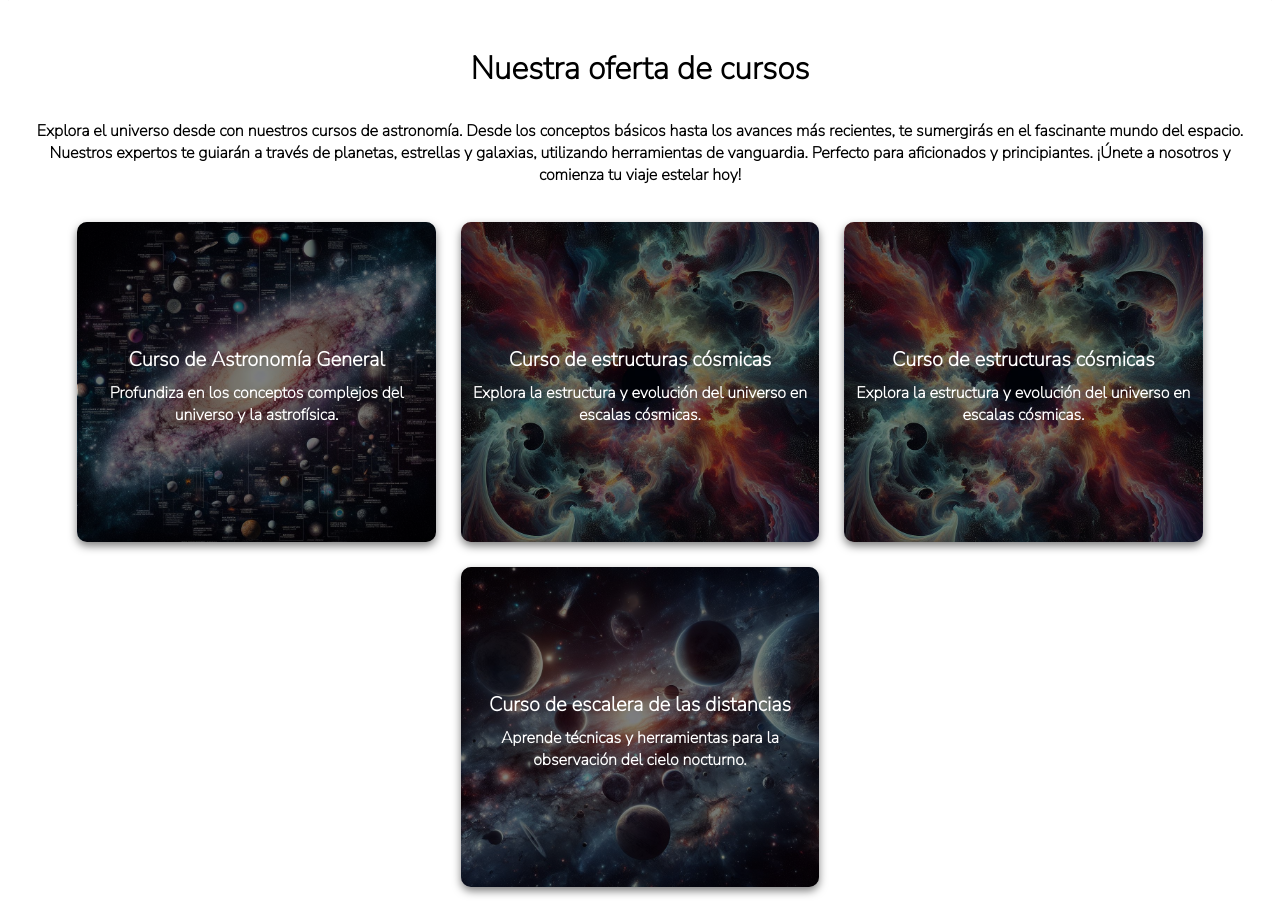
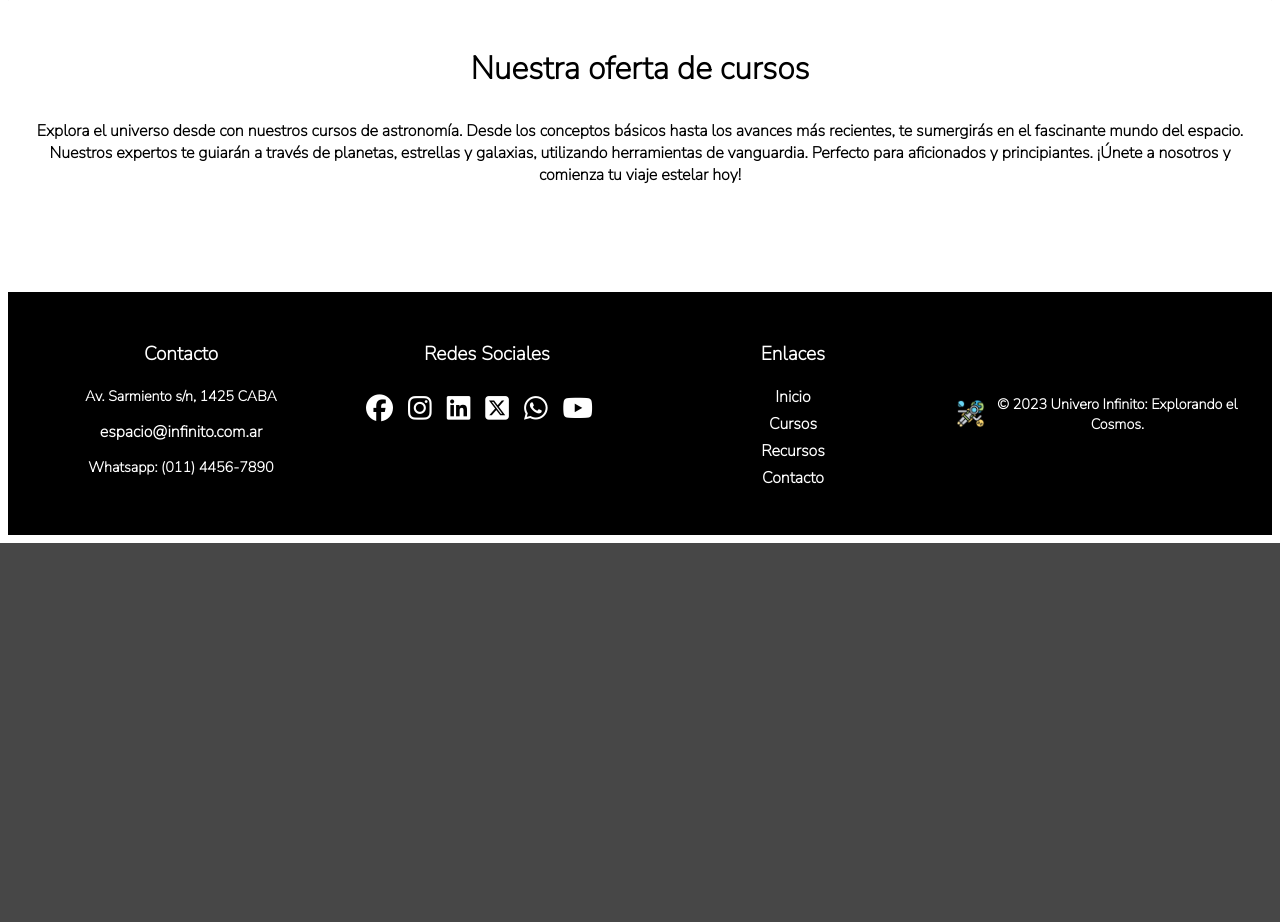
Before and after one commit to Jualpa/Proyecto-integrador, a Flask app: template app/templates/cursos.html in a window 1280 px wide. Shown: the part 783-1705 px from the top of the page. After the commit the page ends 1326 px from the top, so only its background shows below. Run offline with Flask 3, Linux system fonts and the light colour scheme; the template is opened without the code that fills it, so the values that code supplies are empty; some libraries are stand-ins or nearby versions; grey boxes are pictures that could not be loaded.

Commit message:
Eliminado de cursos estaticos.

```diff
--- a/app/templates/cursos.html
+++ b/app/templates/cursos.html
@@ -45,53 +45,6 @@
                         estelar
                         hoy!</p>
                     <div class="projects__grid container">
-
-                        <article class="projects__Item">
-                            <a href="#curso_Astro_Gen">
-                                <img src="../static/Imagenes/Planetas.jpeg" class="projects__img" alt="Curso 2">
-                                <div class="projects__hover">
-                                    <h2 class="projects__title">Curso de Astronomía General</h2>
-                                    <p class="projects__desc">Profundiza en los conceptos complejos del universo y la
-                                        astrofísica.</p>
-                                </div>
-                            </a>
-                        </article>
-                        <article class="projects__Item">
-                            <a href="#curso_Estruc_Cosmic">
-                                <img src="../static/Imagenes/estrcuturas cosmicas.jpeg" class="projects__img"
-                                    alt="Curso 3">
-                                <div class="projects__hover">
-                                    <h2 class="projects__title">Curso de estructuras cósmicas</h2>
-                                    <p class="projects__desc">Explora la estructura y evolución del universo en escalas
-                                        cósmicas.
-                                    </p>
-                                </div>
-                            </a>
-                        </article>
-                        <article class="projects__Item">
-                            <a href="#curso_Estruc_Cosmic">
-                                <img src="../static/Imagenes/estrcuturas cosmicas.jpeg" class="projects__img"
-                                    alt="Curso 3">
-                                <div class="projects__hover">
-                                    <h2 class="projects__title">Curso de estructuras cósmicas</h2>
-                                    <p class="projects__desc">Explora la estructura y evolución del universo en escalas
-                                        cósmicas.
-                                    </p>
-                                </div>
-                            </a>
-                        </article>
-                        <article class="projects__Item">
-                            <a href="#curso_esc_dist">
-                                <img src="../static/Imagenes/curso 4jpeg.jpeg" class="projects__img" alt="Curso 4">
-                                <div class="projects__hover">
-                                    <h2 class="projects__title">Curso de escalera de las distancias</h2>
-                                    <p class="projects__desc">Aprende técnicas y herramientas para la observación del
-                                        cielo
-                                        nocturno.</p>
-
-                                </div>
-                            </a>
-                        </article>
                         <article v-for="producto in productos" class="projects__Item">
                             <a :href="'#'+producto.nombre">
                                 <img class="projects__img" :src="producto.imagen"  :alt="producto.nombre" >
```
